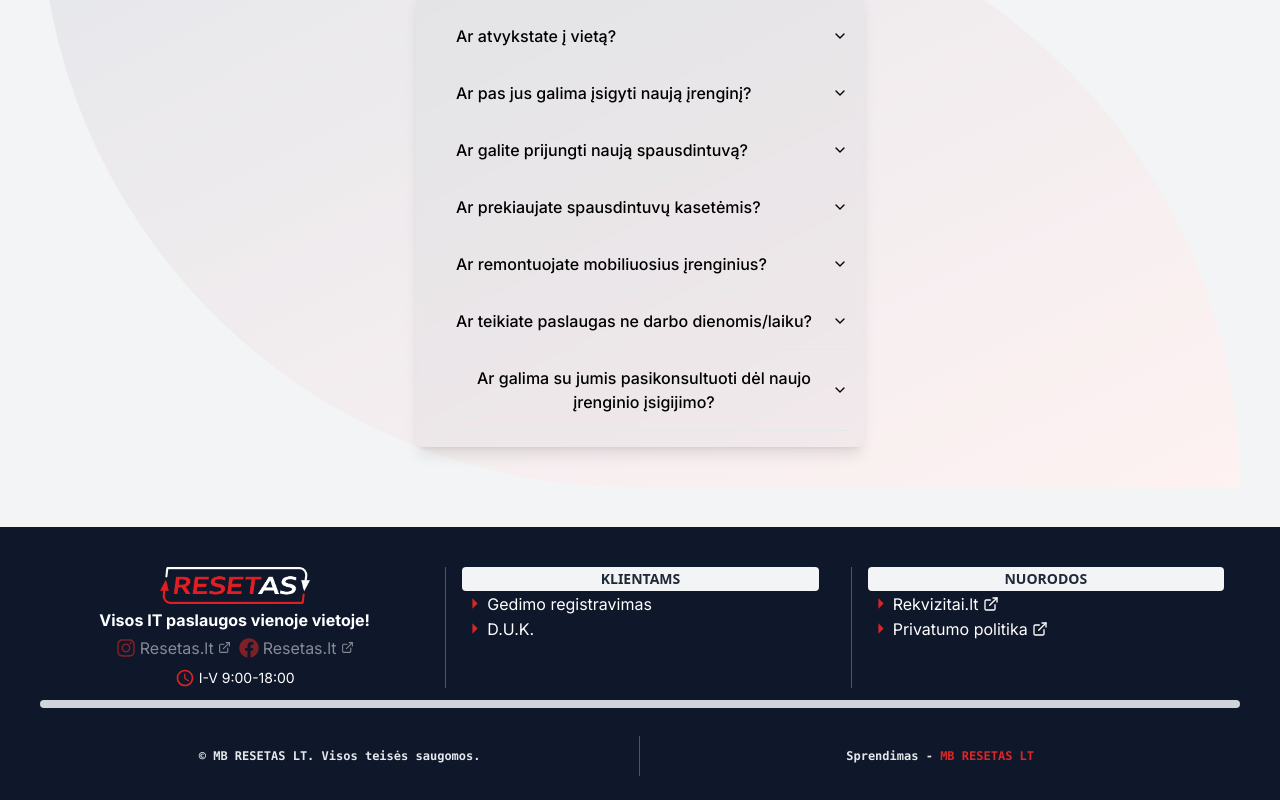
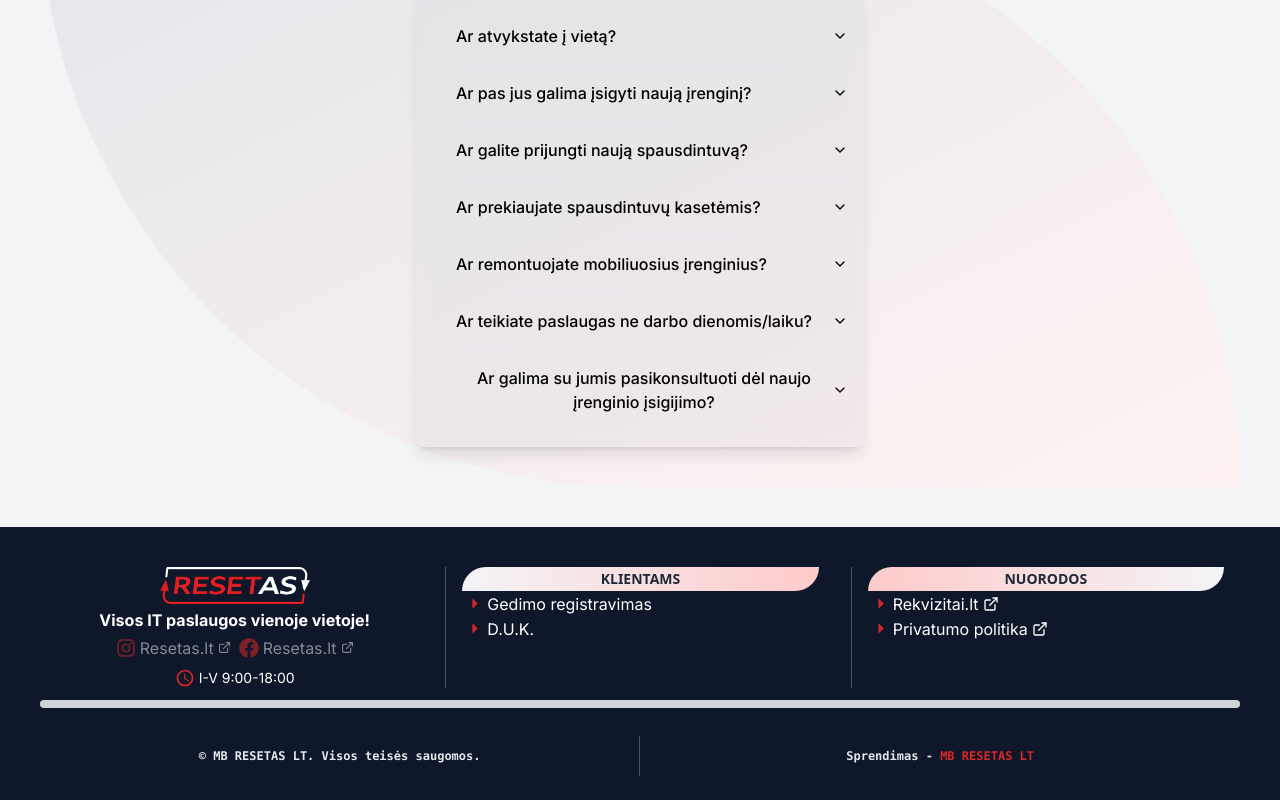
Before and after one commit to Resetas-lt/new-web, a Next.js app: page / in a window 1280 px wide. Shown: the part 944-1744 px from the top of the page. Built offline with nearby package versions, Linux system fonts and the light colour scheme.

Commit message:
footer gradients

```diff
--- a/components/Footer/Footer.jsx
+++ b/components/Footer/Footer.jsx
@@ -51,7 +51,7 @@ const Footer = () => {
         </div>
 
         <div className="flex flex-col md:border-l border-gray-600 px-4">
-          <span class="bg-gray-100 font-sans text-sm text-gray-800 w-full text-center font-semibold me-2 px-2.5 py-0.5 rounded dark:bg-gray-700 dark:text-gray-200">
+          <span class="font-sans text-sm text-gray-800 w-full text-center font-semibold me-2 px-2.5 py-0.5 rounded-tl-full rounded-br-full bg-gradient-to-r from-gray-100 to-red-200 dark:from-gray-700 dark:to-gray-800 dark:text-gray-200">
             KLIENTAMS
           </span>
 
@@ -73,7 +73,7 @@ const Footer = () => {
         </div>
 
         <div className="flex flex-col md:border-l border-gray-600 px-4">
-          <span class="bg-gray-100 font-sans text-sm text-gray-800 w-full text-center font-semibold me-2 px-2.5 py-0.5 rounded dark:bg-gray-700 dark:text-gray-200">
+          <span class="font-sans text-sm text-gray-800 w-full text-center font-semibold me-2 px-2.5 py-0.5 rounded-tl-full rounded-br-full bg-gradient-to-r from-red-200 to-gray-100 dark:from-gray-700 dark:to-gray-800 dark:text-gray-200">
             NUORODOS
           </span>
 
```
